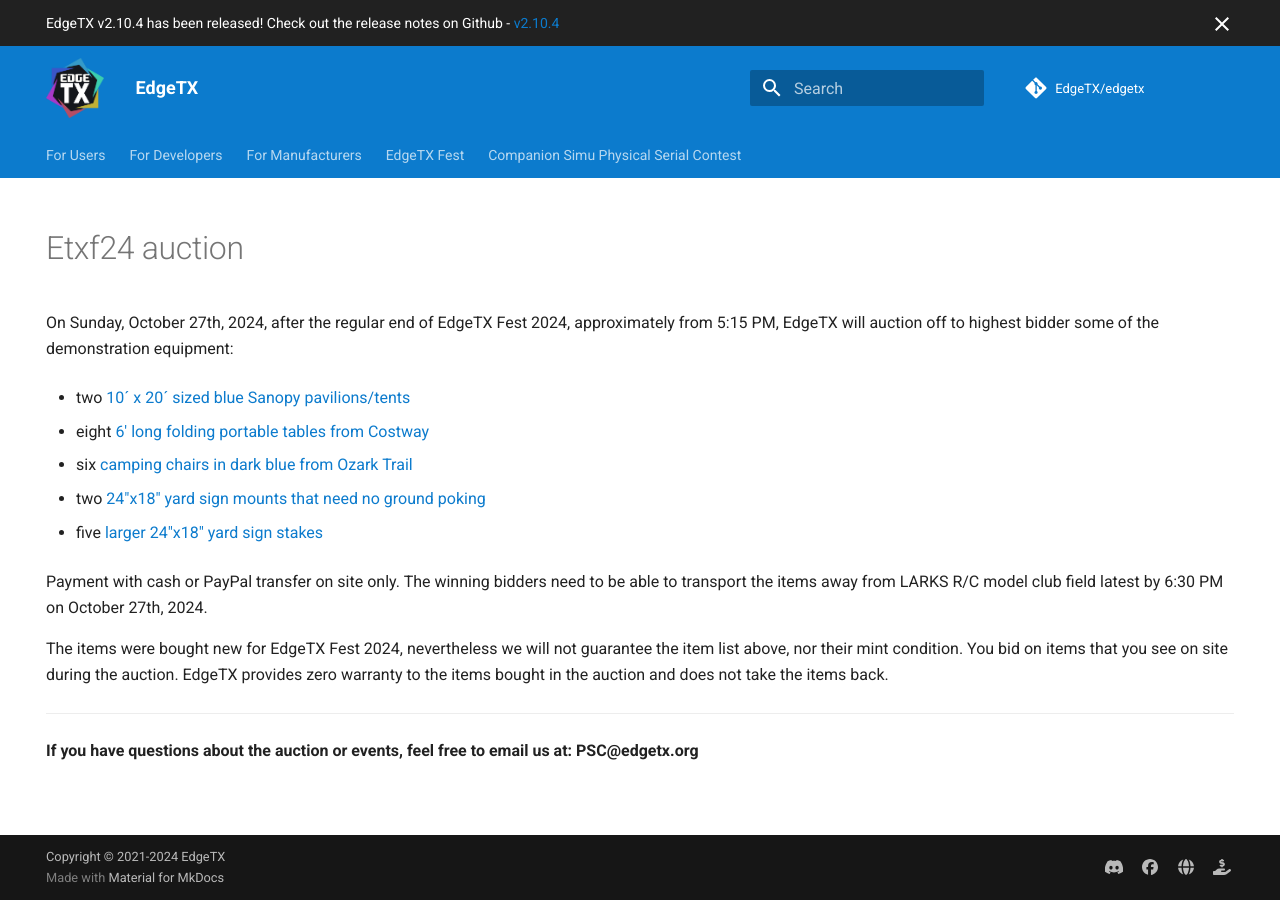
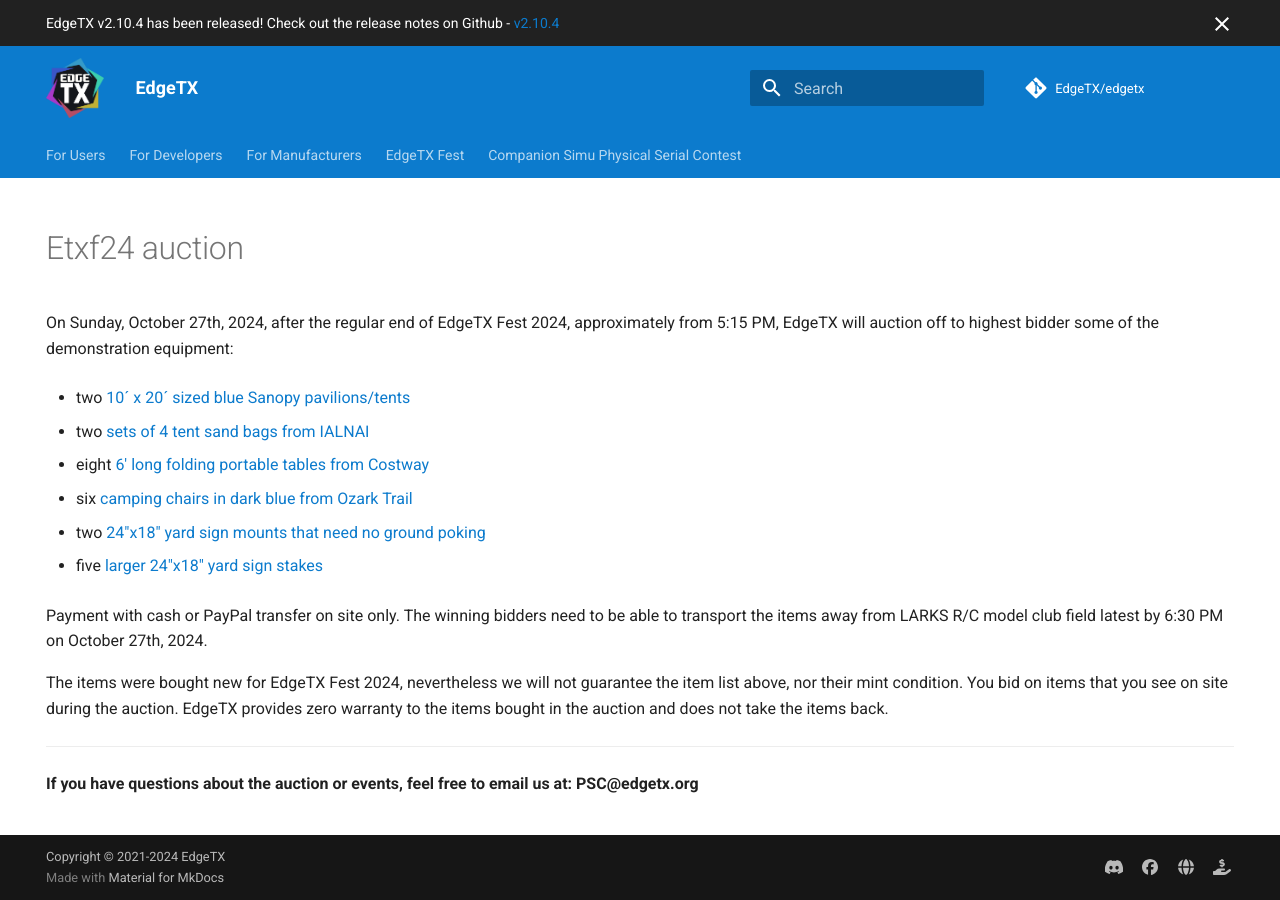
Before and after one commit to EdgeTX/edgetx.github.io, an MkDocs documentation site: the page built from docs/etxf24_auction.md, in a window 1280 px wide. Built offline with MkDocs 1.6.1 and Material for MkDocs 9.7.7, drawn with Linux system fonts in a browser that asks for light colours; comment, search, counter and statistics services are not loaded.

Commit message:
Auction augmented

```diff
--- a/docs/etxf24_auction.md
+++ b/docs/etxf24_auction.md
@@ -8,13 +8,15 @@
 
  - two [10´ x 20´ sized blue Sanopy pavilions/tents](https://www.walmart.com/ip/SANOPY-10-x-20-EZ-Pop-Up-Canopy-Tent-Party-Tent-Outdoor-Event-Instant-Tent-Gazebo-with-6-Removable-Sidewalls-and-Carry-Bag-Dark-Gray/2581958731){:target="_blank"}
 
+ - two [sets of 4 tent sand bags from IALNAI](https://www.amazon.com/IALNAI-Outdoor-Advertising-Sunshade-Windproof/dp/B09JC325FK/ref=sr_1_5){:target="_blank"}
+
  - eight [6' long folding portable tables from Costway](https://www.walmart.com/ip/Costway-6-Folding-Table-Portable-Plastic-Indoor-Outdoor-Picnic-Party-Dining-Camp-Tables/114186284?adsRedirect=true){:target="_blank"}
 
-- six [camping chairs in dark blue from Ozark Trail](https://www.walmart.com/ip/Ozark-Trail-Adult-Basic-Quad-Folding-Camp-Chair-with-Cup-Holder-Black/223562405){:target="_blank"}
+ - six [camping chairs in dark blue from Ozark Trail](https://www.walmart.com/ip/Ozark-Trail-Adult-Basic-Quad-Folding-Camp-Chair-with-Cup-Holder-Black/223562405){:target="_blank"}
 
-* two [24"x18" yard sign mounts that need no ground poking](https://www.amazon.com/dp/B0CM5PVLWC){:target="_blank"}
+ - two [24"x18" yard sign mounts that need no ground poking](https://www.amazon.com/dp/B0CM5PVLWC){:target="_blank"}
 
-* five [larger 24"x18" yard sign stakes](https://www.amazon.com/dp/B07W7QN9FP?th=1){:target="_blank"}
+ - five [larger 24"x18" yard sign stakes](https://www.amazon.com/dp/B07W7QN9FP?th=1){:target="_blank"}
 
 Payment with cash or PayPal transfer on site only. The winning bidders need to be able to transport the items away from LARKS R/C model club field latest by 6:30 PM on October 27th, 2024.
 
```
